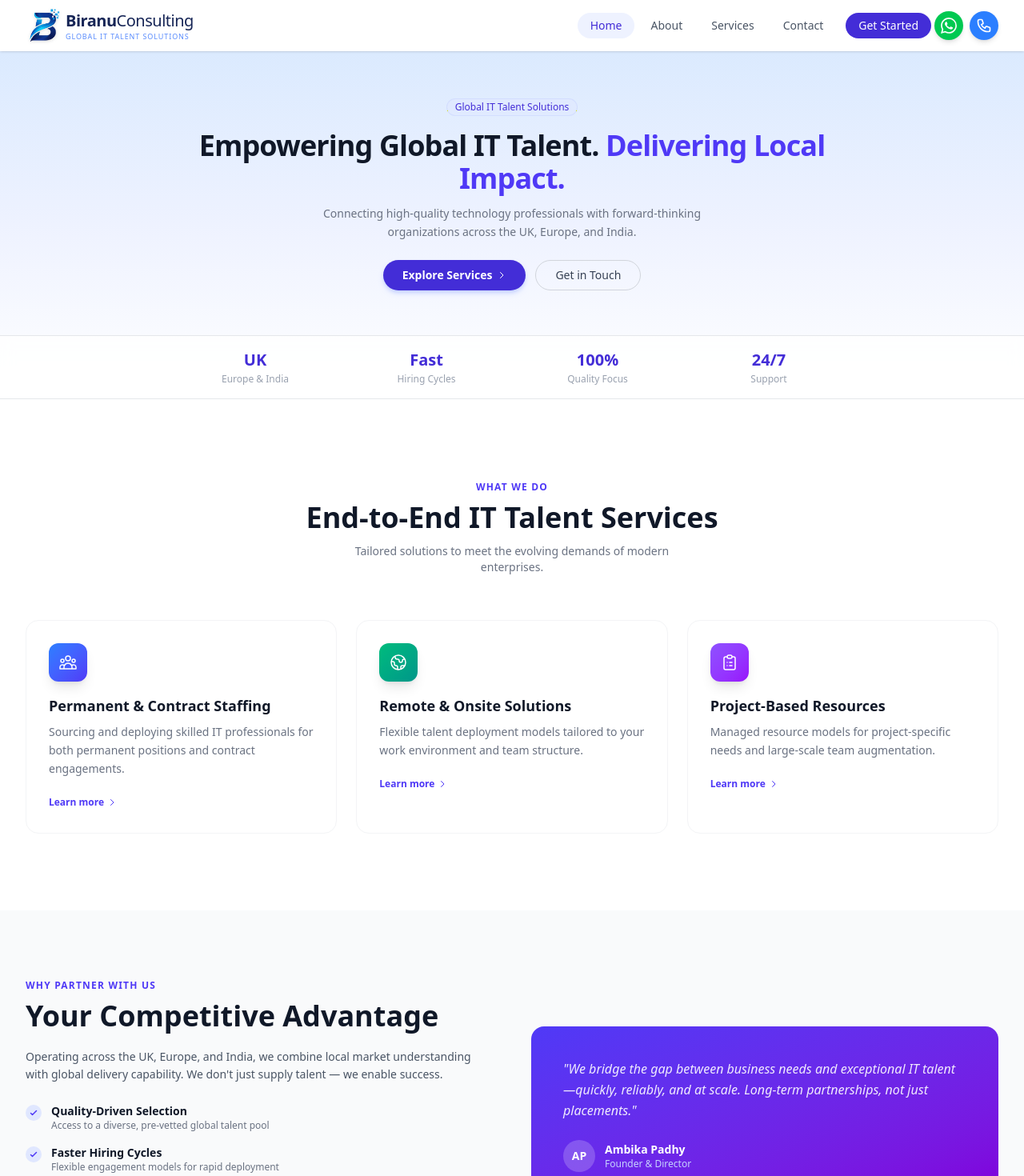
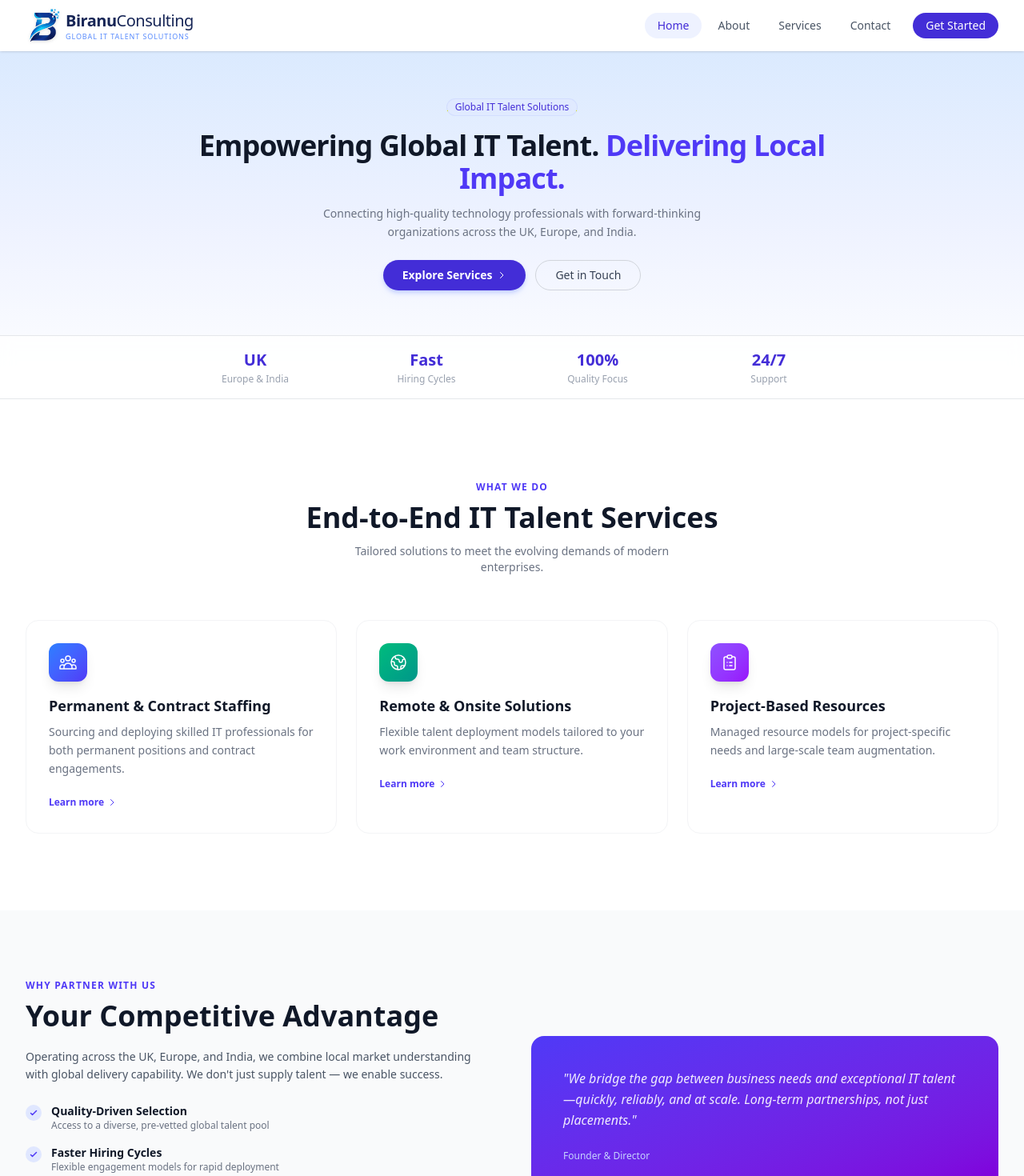
Before and after one commit to Narayandwivedi/biranu, a React (Vite) app in the folder frontend/: page / in a window 1280 px wide. Shown: the top 1470 px of the page at 80% size. Built offline with nearby package versions, Linux system fonts and the light colour scheme.

Commit message:
improve ui

```diff
--- a/frontend/src/components/Navbar.jsx
+++ b/frontend/src/components/Navbar.jsx
@@ -60,63 +60,10 @@ const Navbar = () => {
               Get Started
             </Link>
 
-            {/* Contact Icons - Horizontal */}
-            <div className="flex items-center gap-2">
-              {/* WhatsApp Button */}
-              <a
-                href="https://wa.me/917000484146"
-                target="_blank"
-                rel="noopener noreferrer"
-                className="bg-green-500 hover:bg-green-600 text-white rounded-full p-2 transition-all shadow-md hover:shadow-lg"
-                aria-label="Contact on WhatsApp"
-              >
-                <svg className="w-5 h-5" fill="currentColor" viewBox="0 0 24 24" xmlns="http://www.w3.org/2000/svg">
-                  <path d="M17.472 14.382c-.297-.149-1.758-.867-2.03-.967-.273-.099-.471-.148-.67.15-.197.297-.767.966-.94 1.164-.173.199-.347.223-.644.075-.297-.15-1.255-.463-2.39-1.475-.883-.788-1.48-1.761-1.653-2.059-.173-.297-.018-.458.13-.606.134-.133.298-.347.446-.52.149-.174.198-.298.298-.497.099-.198.05-.371-.025-.52-.075-.149-.669-1.612-.916-2.207-.242-.579-.487-.5-.669-.51-.173-.008-.371-.01-.57-.01-.198 0-.52.074-.792.372-.272.297-1.04 1.016-1.04 2.479 0 1.462 1.065 2.875 1.213 3.074.149.198 2.096 3.2 5.077 4.487.709.306 1.262.489 1.694.625.712.227 1.36.195 1.871.118.571-.085 1.758-.719 2.006-1.413.248-.694.248-1.289.173-1.413-.074-.124-.272-.198-.57-.347m-5.421 7.403h-.004a9.87 9.87 0 01-5.031-1.378l-.361-.214-3.741.982.998-3.648-.235-.374a9.86 9.86 0 01-1.51-5.26c.001-5.45 4.436-9.884 9.888-9.884 2.64 0 5.122 1.03 6.988 2.898a9.825 9.825 0 012.893 6.994c-.003 5.45-4.437 9.884-9.885 9.884m8.413-18.297A11.815 11.815 0 0012.05 0C5.495 0 .16 5.335.157 11.892c0 2.096.547 4.142 1.588 5.945L.057 24l6.305-1.654a11.882 11.882 0 005.683 1.448h.005c6.554 0 11.89-5.335 11.893-11.893a11.821 11.821 0 00-3.48-8.413Z"/>
-                </svg>
-              </a>
-
-              {/* Phone Button */}
-              <a
-                href="tel:+917000484146"
-                className="bg-blue-500 hover:bg-blue-600 text-white rounded-full p-2 transition-all shadow-md hover:shadow-lg"
-                aria-label="Call us"
-              >
-                <svg className="w-5 h-5" fill="none" stroke="currentColor" viewBox="0 0 24 24" xmlns="http://www.w3.org/2000/svg">
-                  <path strokeLinecap="round" strokeLinejoin="round" strokeWidth={2} d="M3 5a2 2 0 012-2h3.28a1 1 0 01.948.684l1.498 4.493a1 1 0 01-.502 1.21l-2.257 1.13a11.042 11.042 0 005.516 5.516l1.13-2.257a1 1 0 011.21-.502l4.493 1.498a1 1 0 01.684.949V19a2 2 0 01-2 2h-1C9.716 21 3 14.284 3 6V5z" />
-                </svg>
-              </a>
-            </div>
           </div>
 
-          {/* Mobile Contact Icons and Menu Buttons */}
-          <div className="md:hidden flex items-center gap-3">
-            {/* Contact Icons - Horizontal */}
-            <div className="flex items-center gap-2">
-              {/* WhatsApp Button */}
-              <a
-                href="https://wa.me/917000484146"
-                target="_blank"
-                rel="noopener noreferrer"
-                className="bg-green-500 hover:bg-green-600 text-white rounded-full p-1.5 transition-all shadow-md"
-                aria-label="Contact on WhatsApp"
-              >
-                <svg className="w-4 h-4" fill="currentColor" viewBox="0 0 24 24" xmlns="http://www.w3.org/2000/svg">
-                  <path d="M17.472 14.382c-.297-.149-1.758-.867-2.03-.967-.273-.099-.471-.148-.67.15-.197.297-.767.966-.94 1.164-.173.199-.347.223-.644.075-.297-.15-1.255-.463-2.39-1.475-.883-.788-1.48-1.761-1.653-2.059-.173-.297-.018-.458.13-.606.134-.133.298-.347.446-.52.149-.174.198-.298.298-.497.099-.198.05-.371-.025-.52-.075-.149-.669-1.612-.916-2.207-.242-.579-.487-.5-.669-.51-.173-.008-.371-.01-.57-.01-.198 0-.52.074-.792.372-.272.297-1.04 1.016-1.04 2.479 0 1.462 1.065 2.875 1.213 3.074.149.198 2.096 3.2 5.077 4.487.709.306 1.262.489 1.694.625.712.227 1.36.195 1.871.118.571-.085 1.758-.719 2.006-1.413.248-.694.248-1.289.173-1.413-.074-.124-.272-.198-.57-.347m-5.421 7.403h-.004a9.87 9.87 0 01-5.031-1.378l-.361-.214-3.741.982.998-3.648-.235-.374a9.86 9.86 0 01-1.51-5.26c.001-5.45 4.436-9.884 9.888-9.884 2.64 0 5.122 1.03 6.988 2.898a9.825 9.825 0 012.893 6.994c-.003 5.45-4.437 9.884-9.885 9.884m8.413-18.297A11.815 11.815 0 0012.05 0C5.495 0 .16 5.335.157 11.892c0 2.096.547 4.142 1.588 5.945L.057 24l6.305-1.654a11.882 11.882 0 005.683 1.448h.005c6.554 0 11.89-5.335 11.893-11.893a11.821 11.821 0 00-3.48-8.413Z"/>
-                </svg>
-              </a>
-
-              {/* Phone Button */}
-              <a
-                href="tel:+917000484146"
-                className="bg-blue-500 hover:bg-blue-600 text-white rounded-full p-1.5 transition-all shadow-md"
-                aria-label="Call us"
-              >
-                <svg className="w-4 h-4" fill="none" stroke="currentColor" viewBox="0 0 24 24" xmlns="http://www.w3.org/2000/svg">
-                  <path strokeLinecap="round" strokeLinejoin="round" strokeWidth={2} d="M3 5a2 2 0 012-2h3.28a1 1 0 01.948.684l1.498 4.493a1 1 0 01-.502 1.21l-2.257 1.13a11.042 11.042 0 005.516 5.516l1.13-2.257a1 1 0 011.21-.502l4.493 1.498a1 1 0 01.684.949V19a2 2 0 01-2 2h-1C9.716 21 3 14.284 3 6V5z" />
-                </svg>
-              </a>
-            </div>
-
+          {/* Mobile Menu Button */}
+          <div className="md:hidden flex items-center">
             {/* Mobile toggle */}
             <button
               className="text-gray-600 p-1.5 rounded-lg hover:bg-gray-100 transition"
--- a/frontend/src/pages/About.jsx
+++ b/frontend/src/pages/About.jsx
@@ -69,11 +69,7 @@ const About = () => {
             <div className="lg:col-span-2">
               <div className="bg-gradient-to-br from-indigo-600 to-purple-700 rounded-2xl p-6 sm:p-8 text-white shadow-xl shadow-indigo-200/50">
                 <div className="flex items-center gap-4 mb-5">
-                  <div className="w-14 h-14 rounded-full bg-white/20 flex items-center justify-center border-2 border-white/30 text-lg font-bold">
-                    AP
-                  </div>
                   <div>
-                    <h3 className="text-lg font-bold">Ambika Padhy</h3>
                     <p className="text-xs text-indigo-200">Founder & Director</p>
                   </div>
                 </div>
--- a/frontend/src/pages/Home.jsx
+++ b/frontend/src/pages/Home.jsx
@@ -113,12 +113,8 @@ const Home = () => {
                 <blockquote className="text-xs sm:text-sm lg:text-base leading-relaxed italic opacity-90">
                   "We bridge the gap between business needs and exceptional IT talent—quickly, reliably, and at scale. Long-term partnerships, not just placements."
                 </blockquote>
-                <div className="mt-4 sm:mt-6 flex items-center gap-3">
-                  <div className="w-8 h-8 sm:w-10 sm:h-10 rounded-full bg-white/20 flex items-center justify-center">
-                    <span className="text-xs sm:text-sm font-bold">AP</span>
-                  </div>
+                <div className="mt-4 sm:mt-6">
                   <div>
-                    <div className="text-xs sm:text-sm font-semibold">Ambika Padhy</div>
                     <div className="text-[10px] sm:text-xs text-indigo-200">Founder & Director</div>
                   </div>
                 </div>
```
